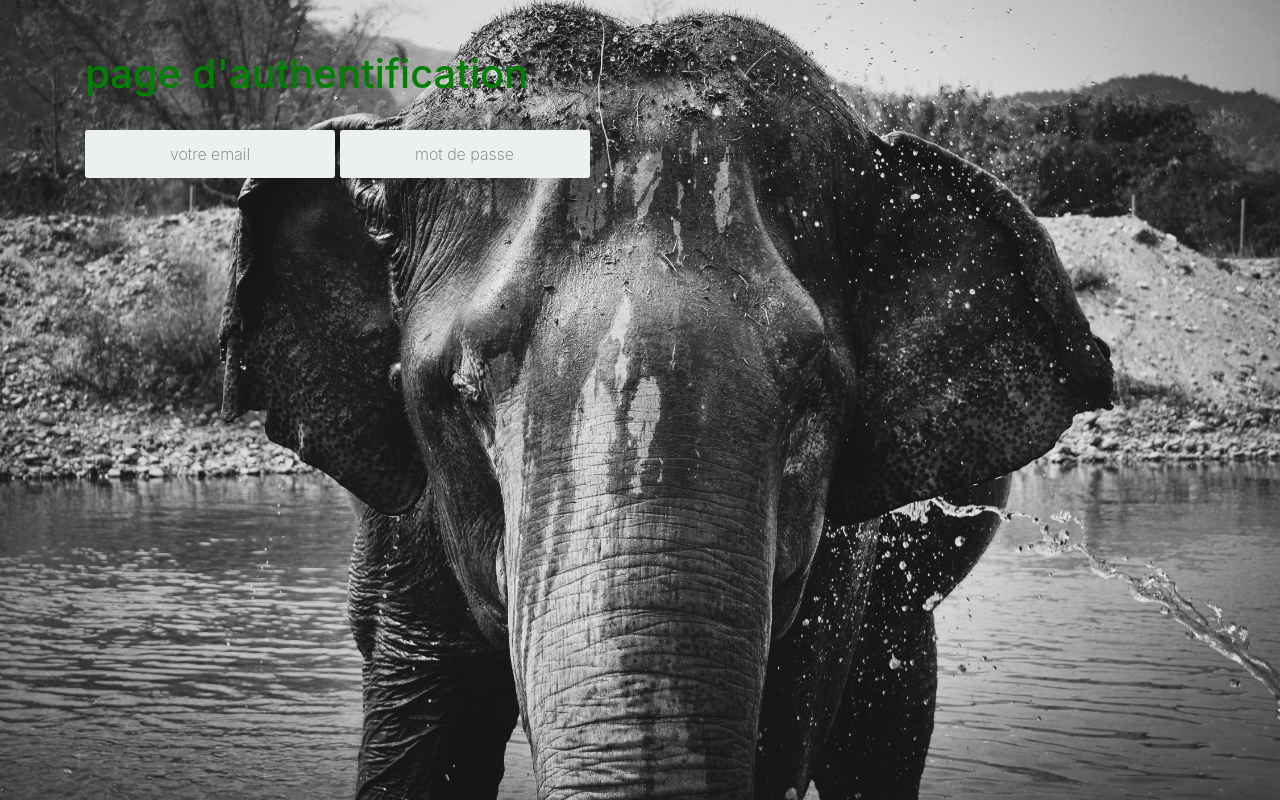
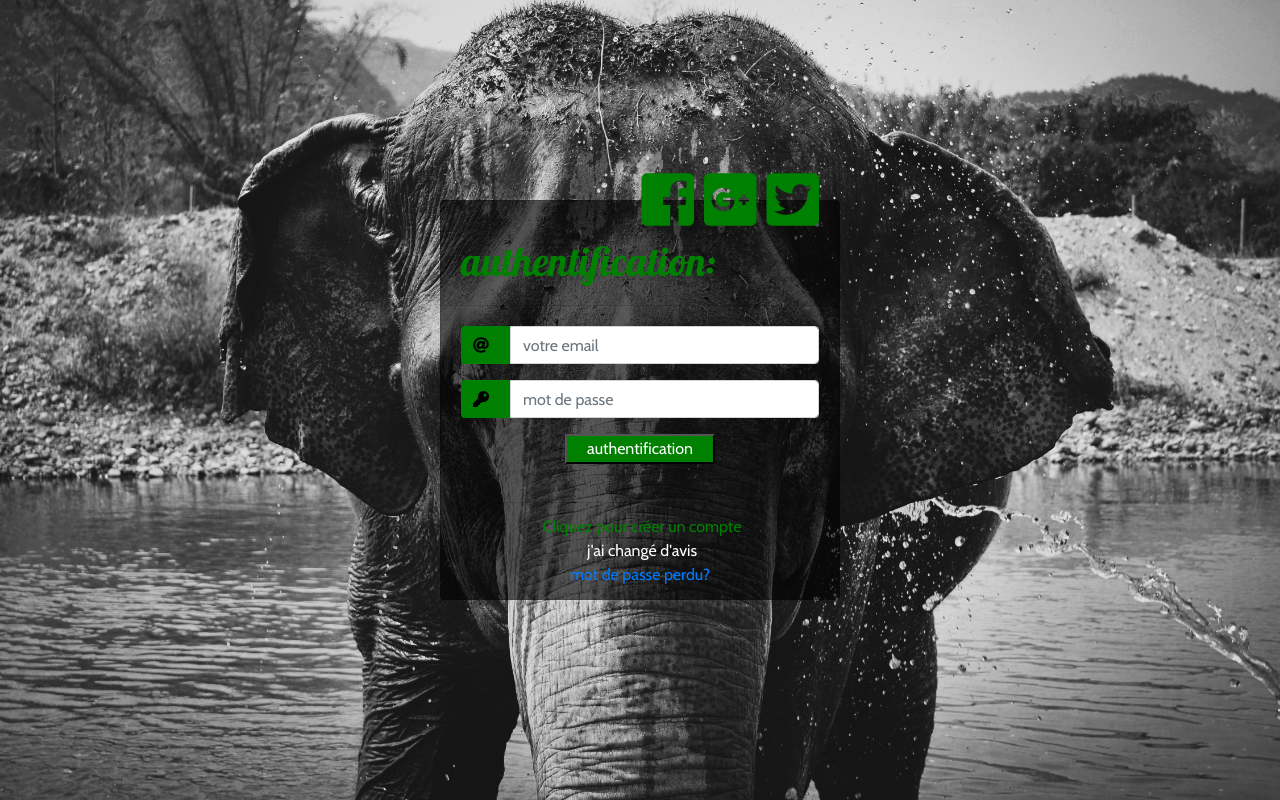
Before and after one commit to gegealf/mon-site-marchand, a Flask app: page /page_d_authentification in a window 1280 px wide. Run offline with Flask 2, Linux system fonts and the light colour scheme; parts of the project's set-up code (start-up, migrations or seed data) failed here and were passed over; some libraries are stand-ins or nearby versions.

Commit message:
Améliorations esthetiques et fonctionnelles (#5)
* page de création de compte utilisateur: ajout des fichiers html et css + méthode et route dans controleur.py et main.py

* page d'authentification: ajout de la fonctionnalité deconnexion dans controleur.py ey page_d_authentification.html

* page d'authentification: ajout de la fonctionnalité trouver nom et prénom de l'utilisateur connecté

* page d'authentification: améliorations esthétiques html et css

* page de création de compte utilisateur: améliorations esthétiques html et css

* page de création de compte utilisateur: fonctionalité ajoute le compte à la base de données utilisateur

* page de création de compte utilisateur: ajout vérification format email et mot de passe

* page de création de compte utilisateur: ajout vérification format des données personnelles

* page de création de compte utilisateur: amélioration esthétiques

```diff
--- a/main.py
+++ b/main.py
@@ -20,7 +20,9 @@ if __name__ == "__main__":  # python main.py
     app.add_url_rule('/page_d_authentification', 'page_d_authentification', methods=['GET', 'POST'],
                      view_func=controleur.page_d_authentification)
     app.add_url_rule('/page_administrateur', 'page_administrateur', view_func=controleur.page_administrateur)
-
+    app.add_url_rule('/page_creation_compte_utilisateur', 'page_creation_compte_utilisateur', methods=['GET', 'POST'],
+                     view_func=controleur.page_creation_compte_utilisateur)
+    app.add_url_rule('/deconnexion', 'page_d_accueil/deconnexion', view_func=controleur.deconnexion)
 
     try:
         log.info('démarrage de l\'application')
--- a/modele.py
+++ b/modele.py
@@ -13,10 +13,9 @@ request.execute(
         mdp TEXT NOT NULL,
         nom TEXT NOT NULL,
         prenom TEXT NOT NULL,
-        date_de_naissance DATE NULL,
         tel INT NOT NULL,
-        numero_voie TEXT NOT NULL,
-        nom_voie TEXT,
+        numero_voie TEXT,
+        nom_voie TEXT NOT NULL,
         code_postal INT NOT NULL,
         ville TEXT NOT NULL
         )
@@ -81,7 +80,7 @@ request.execute(
     """
         INSERT INTO utilisateurs
         SELECT "gege@gege.com", "46d67f3083f7c097922e45295137d48e0827ca3484bb27749cbeca5743906203",
-        "gege", "alf", 08041969, 0600000000, 2, "rue machinchose", 75011, "paris"
+        "gege", "alf", 0600000000, 2, "rue machinchose", 75011, "paris"
         WHERE NOT EXISTS (SELECT * FROM utilisateurs WHERE email = 'gege@gege.com')
     """
 )
@@ -119,3 +118,35 @@ class MaBaseDeDonnees:
             return "faux"
         else:
             return "vrai"
+
+    def trouver_nom_prenom_utilisateur(self, email, mdp_hashe):
+        """               """
+        self.request.execute(
+            """SELECT nom, prenom FROM utilisateurs
+               WHERE email = '{}' AND mdp = '{}' """.format(email, mdp_hashe)
+        )
+        data = self.request.fetchone()
+        return data[1] + " " + data[0][0].upper() + "."
+
+    def verifier_email(self, email_utilisateur):
+        """               """
+        self.request.execute(
+            """SELECT count(*) FROM utilisateurs
+               WHERE email = '{}' """.format(email_utilisateur)
+        )
+        data = self.request.fetchone()[0]
+        if data == 0:
+            return False
+        else:
+            return True
+
+    def ajouter_utilisateur(self, utilisateur):
+        """               """
+        self.request.execute(
+            """INSERT INTO utilisateurs (email, mdp, nom, prenom, tel, numero_voie, nom_voie,
+             code_postal, ville) VALUES ('{}', '{}', '{}', '{}', '{}', '{}', '{}', '{}', '{}')""".format(
+                utilisateur[0], utilisateur[1], utilisateur[2],
+                utilisateur[3], utilisateur[4], utilisateur[5],
+                utilisateur[6], utilisateur[7], utilisateur[8])
+        )
+        self.socket.commit()
--- /dev/null
+++ b/static/page_administrateur.css
@@ -0,0 +1 @@
+@import url('https://fonts.googleapis.com/css?family=Numans');
--- a/static/page_d_authentification.css
+++ b/static/page_d_authentification.css
@@ -1,84 +1,105 @@
-/* grand merci à codepen.io */
-* {
-    box-sizing: border-box;
+@import url('https://fonts.googleapis.com/css?family=Lobster');
+@import url('https://fonts.googleapis.com/css?family=Cabin');
+
+html, body{
+	background: url('/static/images/fond_elephant.jpg') no-repeat center fixed;
+    background-size: cover;
+    height: 100%;
 }
 
-*:focus {
-    outline: none;
-}
-body {
-    font-family: Arial;
-    background: url('/static/images/fond_elephant.jpg') no-repeat center fixed;
-    background-size: cover;
-    height: 100%;padding: 50px;
-}
-h1 {
+.titre {
     color: green;
-    font-size: 1.2 vw;
-}
-.login {
-    margin: 20px auto;
-    width: 300px;
-}
-.login-screen {
-    background-color: #FFF;
-    padding: 20px;
-    border-radius: 5px
+    font-family: 'Lobster', Georgia, Times, serif;
 }
 
-.app-title {
-    text-align: center;
-    color: #777;
+.container{
+    height: 100%;
+    align-content: center;
+    font-family: 'Cabin', Georgia, Times, serif;
 }
 
-.login-form {
+.card{
+    height: 400px;
+    margin-top: auto;
+    margin-bottom: auto;
+    width: 400px;
+    background-color: rgba(0,0,0,0.6) !important;
+}
+
+.social_icon span{
+    font-size: 60px;
+    margin-left: 10px;
+    color: green;
+}
+
+.social_icon span:hover{
+    color: white;
+    cursor: pointer;
+}
+
+.card-header h3{
+    color: white;
+}
+
+.social_icon{
+    position: absolute;
+    right: 20px;
+    top: -45px;
+}
+
+.input-group-prepend span{
+    width: 50px;
+    background-color: green;
+    color: black;
+    border:0 !important;
+}
+
+input:focus{
+    outline: 0 0 0 0  !important;
+    box-shadow: 0 0 0 0 !important;
+}
+
+.remember{
+    color: white;
+}
+
+.remember input
+{
+    width: 20px;
+    height: 20px;
+    margin-left: 15px;
+    margin-right: 5px;
+}
+
+.login_btn{
+    color: white;
+    background-color: green;
+    width: 150px;
     text-align: center;
 }
-.control-group {
-    margin-bottom: 10px;
+
+.login_btn:hover{
+    color: black;
+    background-color: green;
 }
 
-input {
-    text-align: center;
-    background-color: #ECF0F1;
-    border: 2px solid transparent;
-    border-radius: 3px;
-    font-size: 16px;
-    font-weight: 200;
-    padding: 10px 0;
-    width: 250px;
-    transition: border .5s;
+.links{
+    color: white;
 }
 
-input:focus {
-    border: 2px solid #3498DB;
-    box-shadow: none;
+.link1 a{
+    margin-left: 4px;
+    color: green;
 }
 
-.btn {
-    border: 2px solid transparent;
-    background: green;
-    color: #ffffff;
-    font-size: 16px;
-    line-height: 25px;
-    padding: 10px 0;
-    text-decoration: none;
-    text-shadow: none;
-    border-radius: 3px;
-    box-shadow: none;
-    transition: 0.25s;
-    display: block;
-    width: 250px;
-    margin: 0 auto;
+.link2 a{
+    margin-left: 4px;
+    color: white;
 }
 
-.btn:hover {
-    background-color: red;
+.error {
+    color: red;
+    font-family: 'Lobster', sans-serif;
+    text-align: center;
+    font-size: 30px;
 }
-
-.login-link {
-    font-size: 12px;
-    color: #444;
-    display: block;
-    margin-top: 12px;
-}
--- a/templates/page_d_authentification.html
+++ b/templates/page_d_authentification.html
@@ -13,18 +13,56 @@
 </head>
 <body>
 <div class="container">
-        <h1> page d'authentification </h1>
+    <div class="d-flex justify-content-center h-100">
+        <div class="card">
+            <div class="card-header">
                 <br>
+                <h1 class="titre">authentification:</h1>
+                <div class="d-flex justify-content-end social_icon">
+                    <span><i class="fab fa-facebook-square"></i></span>
+                    <span><i class="fab fa-google-plus-square"></i></span>
+                    <span><i class="fab fa-twitter-square"></i></span>
+                </div>
+            </div>
+            <div class="card-body">
                 <form action="page_d_authentification" method="post">
-            <input type="text" placeholder="votre email" name="email" value="{{
+                    <div class="input-group form-group">
+                        <div class="input-group-prepend">
+                            <span class="input-group-text"><i class="fas fa-at"></i></span>
+                        </div>
+                        <input type="email" class="form-control" placeholder="votre email" name="email" value="{{
                         request.form.email }}">
-            <input type="password" placeholder="mot de passe" name="mot_de_passe" value="{{
+                    </div>
+                    <div class="input-group form-group">
+                        <div class="input-group-prepend">
+                            <span class="input-group-text"><i class="fas fa-key"></i></span>
+                        </div>
+                        <input type="password" class="form-control" placeholder="mot de passe" name="mot_de_passe"
+                               value="{{
                         request.form.mot_de_passe }}">
-            <input class="btn btn-default" type="submit" value="s'authentifier">
+                    </div>
+                    <div class="form-group" style="text-align:center;">
+                        <input type="submit" value="authentification" class="button login_btn">
+                    </div>
                 </form>
-        {% if error %}
-            <p class="error"><strong>Erreur:</strong> {{ message_d_erreur }}
+            </div>
+            <div class="card-footer">
+                <div class="d-flex justify-content-center link1">
+                    <a href="{{ url_for('page_creation_compte_utilisateur') }}"> Cliquez pour créer un compte </a>
+                </div>
+                <div class="d-flex justify-content-center link2">
+                    <a href="{{ url_for('page_d_accueil') }}"> j'ai changé d'avis </a>
+                </div>
+                <div class="d-flex justify-content-center">
+                    <a href="#">mot de passe perdu?</a>
+                </div>
+            </div>
+            {% if message_d_erreur %}
+            <br>
+            <p class="error"> {{ message_d_erreur }} </p>
             {% endif %}
+        </div>
+    </div>
 </div>
 <!-- Optional JavaScript -->
 <!-- jQuery first, then Popper.js, then Bootstrap JS -->
```
Also changed, not shown: controleur.py (+97 -13 lines), static/page_creation_compte_utilisateur.css (renamed from static/page_d_authentification2.css, +28 -21 lines), static/page_d_accueil.css (+8 -3 lines), templates/page_creation_compte_utilisateur.html (added, +129 -0 lines), templates/page_d_accueil.html (+9 -3 lines), templates/page_d_authentification2.html (deleted, +0 -71 lines), 2 other files. Lines whose indentation alone changed are shown as unchanged.
